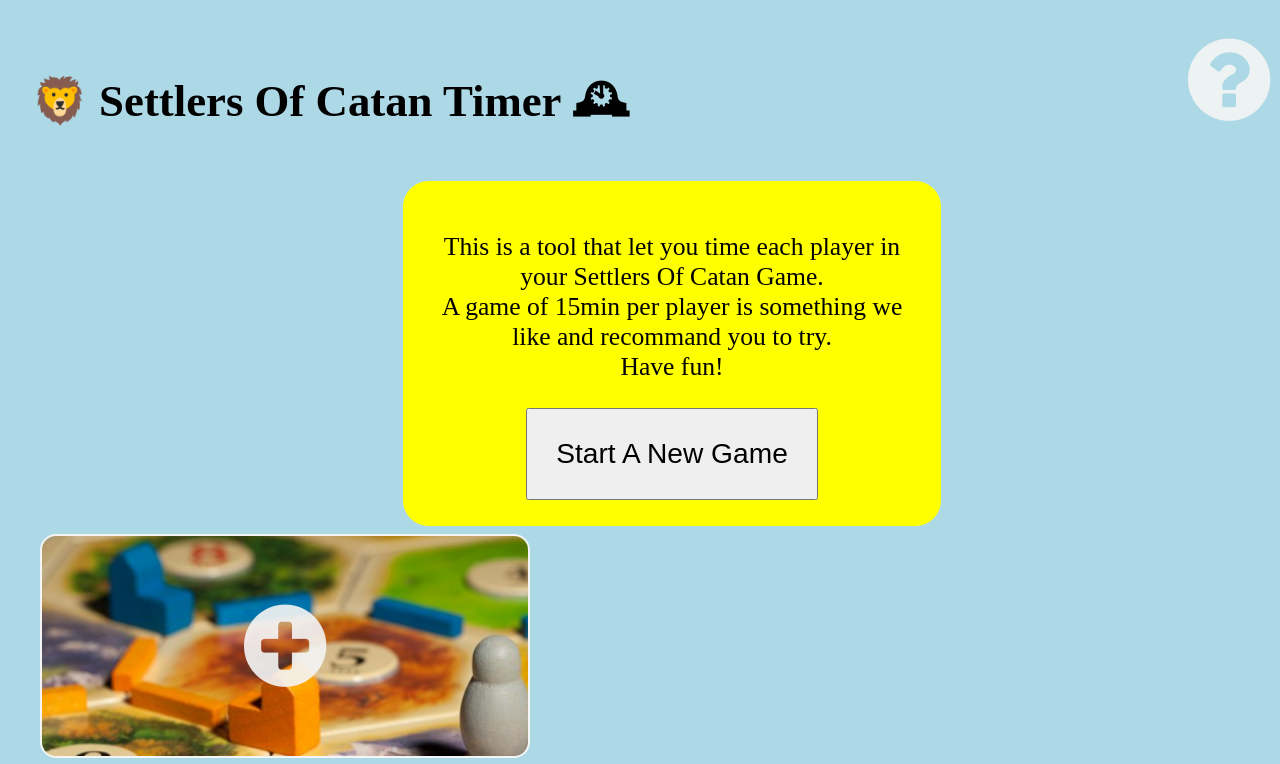
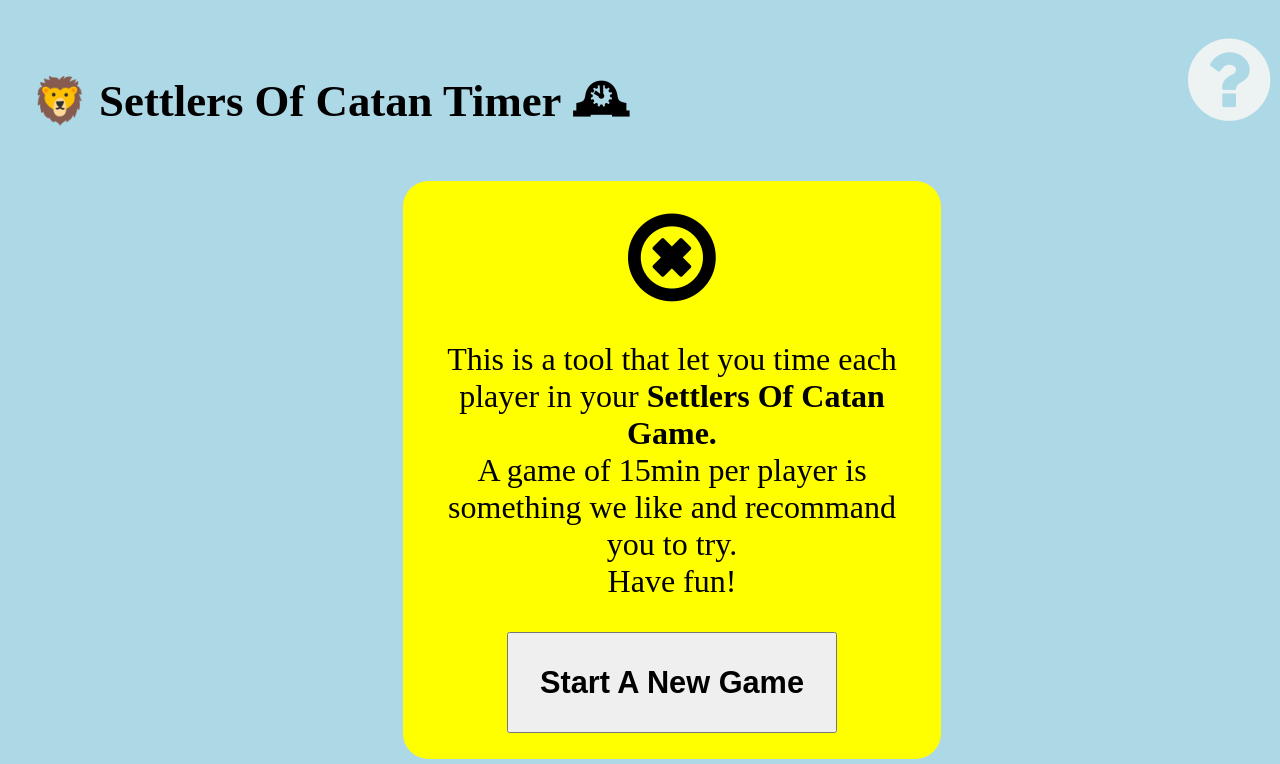
Before and after one commit to greenido/settlers-timer, a plain HTML site: page index.html in a window 1280 px wide. Both pictures are taken after a click on the element 1229 px from the left and 80 px from the top of the page. Shown: the top 764 px of the page. Drawn offline with nearby package versions, Linux system fonts and the light colour scheme.

Commit message:
More help for users

```diff
--- a/index.html
+++ b/index.html
@@ -31,7 +31,10 @@
 	<section id="welcome">
 		<h1>🦁 Settlers Of Catan Timer 🕰</h1>
 		<div id='status'>
-			<p>This is a tool that let you time each player in your Settlers Of Catan Game.<br>A game of 15min per player is something we like and recommand you to try.<br>Have fun!</p>
+				<div class="fa fa-times-circle-o close-but"></div>
+			<p class="help-text">This is a tool that let you time each player in your <b>Settlers Of Catan Game.</b>
+				<br>A game of 15min per player is something we like and recommand you to try.
+				<br>Have fun!</p>
 			<button id="start-game-but">Start A New Game</button>
 		</div>
 		<div class="timer-container">
--- a/site.js
+++ b/site.js
@@ -126,10 +126,11 @@ $(document).ready(function() {
     location.reload();
   });
 
+  // The 'help' dialog
   $(".help-icon").click(function () {
     $("#status").show();
-    setTimeout(function() {
-      $("#status").hide();
-    }, 6000)
+  });
+  $(".close-but").click(function() {
+    $("#status").hide();
   });
 });
--- a/style.css
+++ b/style.css
@@ -50,6 +50,14 @@ img {
   opacity: 0.9;
 }
 
+.close-but {
+  /* position: relative;
+  right: -32%; */
+  font-size: 4em;
+}
+.help-text {
+  font-size: 125%;
+}
 .add-timer>*:first-child {
   color: #F5F5F5;
   font-size: 6em;
@@ -117,5 +125,6 @@ footer {
 
 button#start-game-but {
   padding: 1em;
-  font-size: 110%;
+  font-size: 120%;
+  font-weight: bolder;
 }
```
